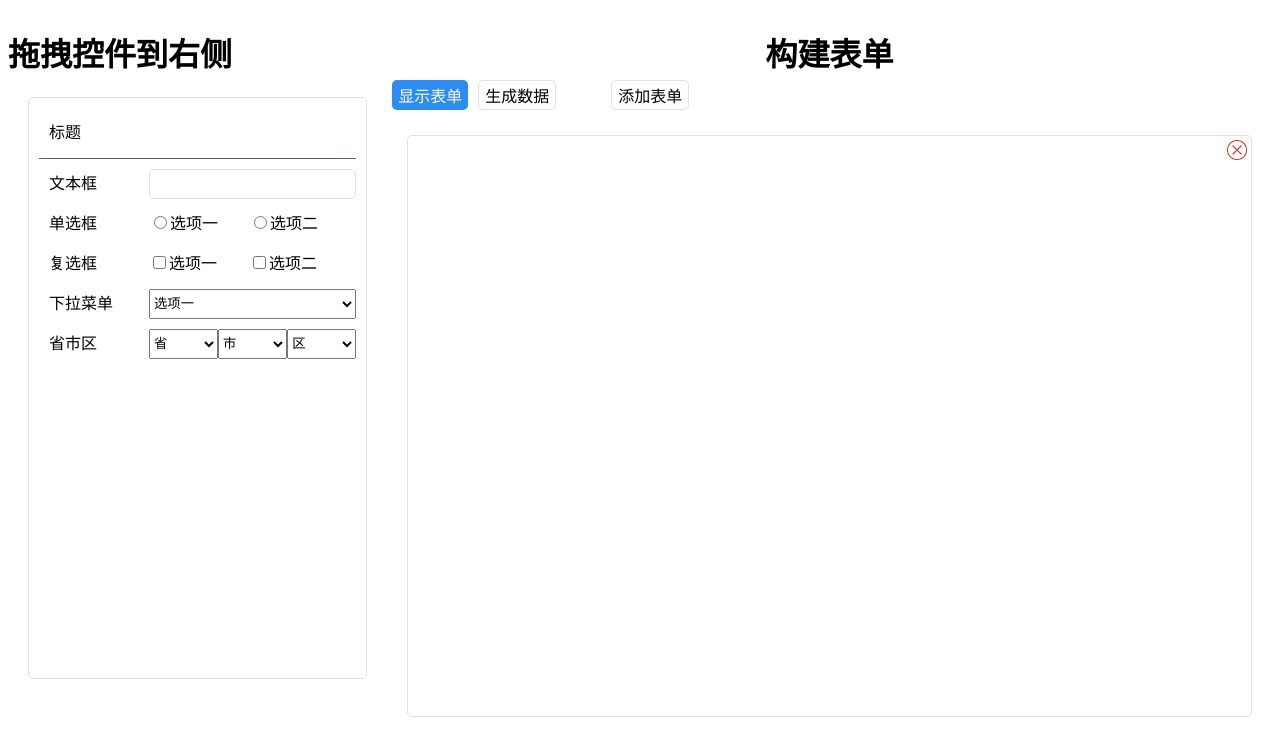
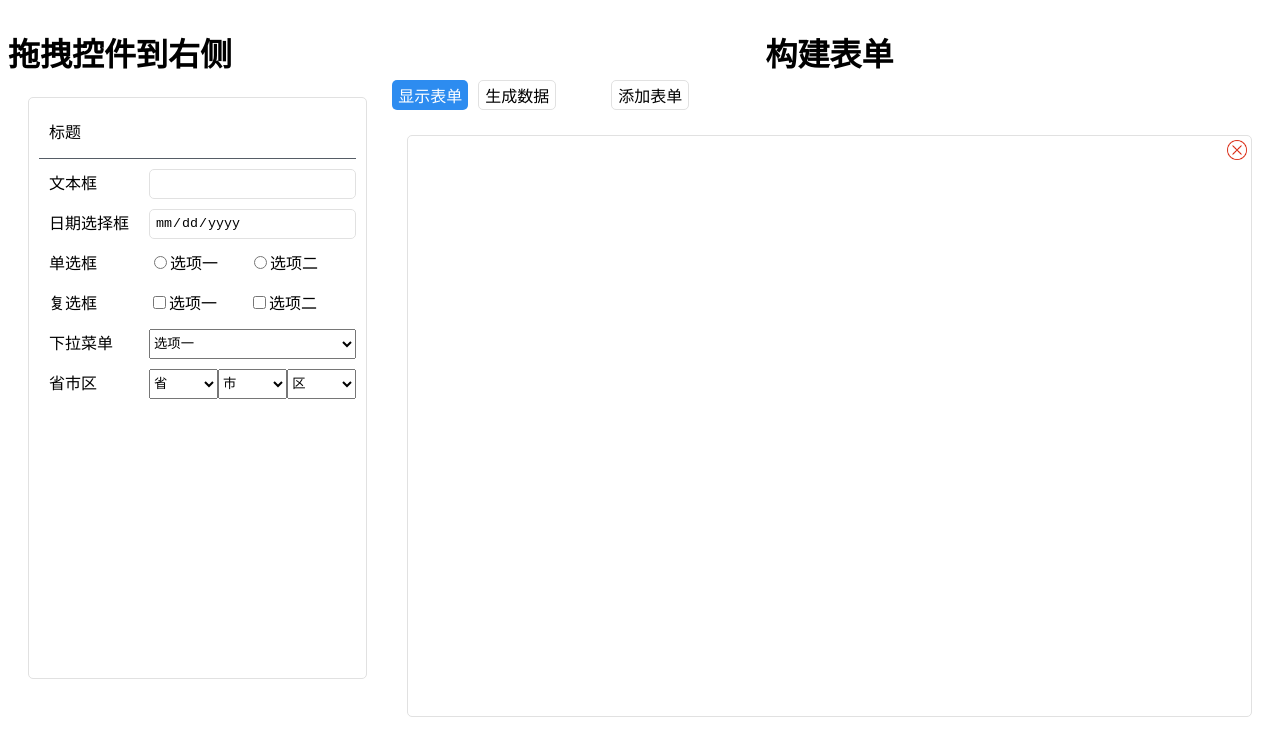
Before and after one commit to caitao-ct/ares-form-builder, a Vue app: page / in a window 1280 px wide. Shown: the top 756 px of the page. Built offline with nearby package versions, Linux system fonts and the light colour scheme.

Commit message:
add date

```diff
--- a/src/App.vue
+++ b/src/App.vue
@@ -101,7 +101,7 @@ button{
     border: 5px solid transparent;
     vertical-align: middle;
   }
-input[type='text']{
+input[type='text'],input[type='date']{
   border-radius: 5px;
   border: 1px solid #e1e1e1;
   padding: 5px;
--- /dev/null
+++ b/src/components/form/date.vue
@@ -0,0 +1,34 @@
+<template>
+  <div class="flex">
+    <div class="item-title">{{vModel.title}}</div>
+    <input type="date" class="input" readonly="readonly" :value="vModel.value" :placeholder="vModel.placeholder">
+  </div>
+</template>
+
+<script>
+export const dateData = {
+  tagName: 'date',
+  value: '',
+  class: '',
+  title: '日期选择框',
+  lineType: 'halfLine',
+  placeholder: ''
+}
+export default {
+  name: 'v-date',
+  props: {
+    value: Object
+  },
+  data () {
+    return {
+      vModel: this.value
+    }
+  }
+}
+</script>
+
+<style lang="less" scoped>
+.input{
+  flex: 1;
+}
+</style>
--- a/src/components/formList.vue
+++ b/src/components/formList.vue
@@ -26,11 +26,13 @@ import vRadio, { radioData } from './form/radio.vue'
 import vCheckbox, { checkboxData } from './form/checkbox.vue'
 import vSelect, { selectData } from './form/select.vue'
 import vArea, { areaData } from './form/area.vue'
+import vDate, { dateData } from './form/date.vue'
 import cloneDeep from 'lodash/cloneDeep'
 
 const list = [
   titleData,
   inputData,
+  dateData,
   radioData,
   checkboxData,
   selectData,
@@ -38,7 +40,7 @@ const list = [
 ]
 export default {
   name: 'preview',
-  components: { vDraggable, vInput, vTitle, vRadio, vCheckbox, vSelect, vArea },
+  components: { vDraggable, vInput, vTitle, vRadio, vCheckbox, vSelect, vArea, vDate },
   data () {
     return {
       list: [...list]
--- a/src/components/preview.vue
+++ b/src/components/preview.vue
@@ -33,11 +33,12 @@ import vRadio from './form/radio.vue'
 import vCheckbox from './form/checkbox.vue'
 import vSelect from './form/select.vue'
 import vArea from './form/area.vue'
+import vDate from './form/date.vue'
 import editModal from './editModal.vue'
 
 export default {
   name: 'v-preview',
-  components: { vDraggable, editModal, vInput, vTitle, vRadio, vCheckbox, vSelect, vArea },
+  components: { vDraggable, editModal, vInput, vTitle, vRadio, vCheckbox, vSelect, vArea, vDate },
   props: {
     value: Array
   },
```
Also changed, not shown: 6 other files (tests, documents, lock files or other folders).
